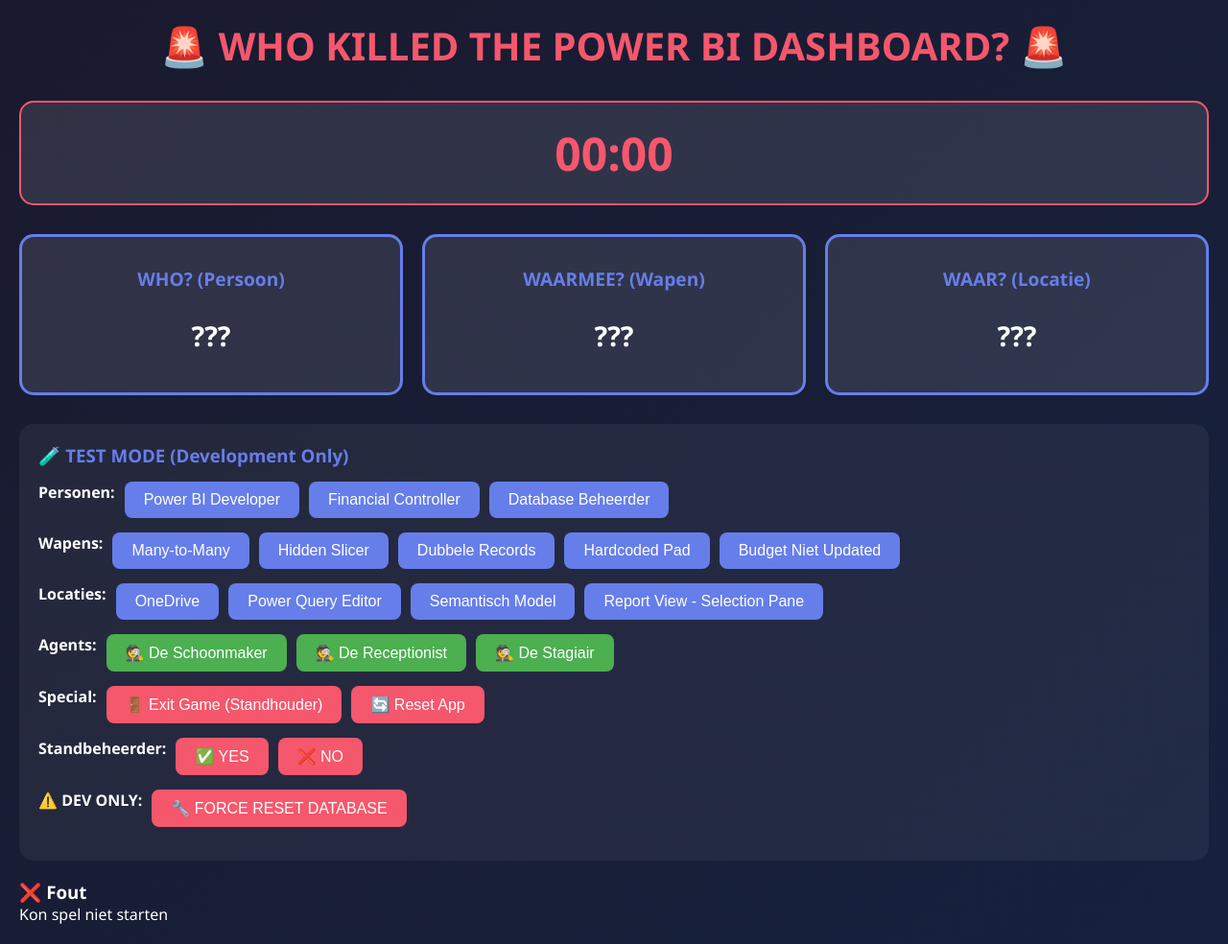
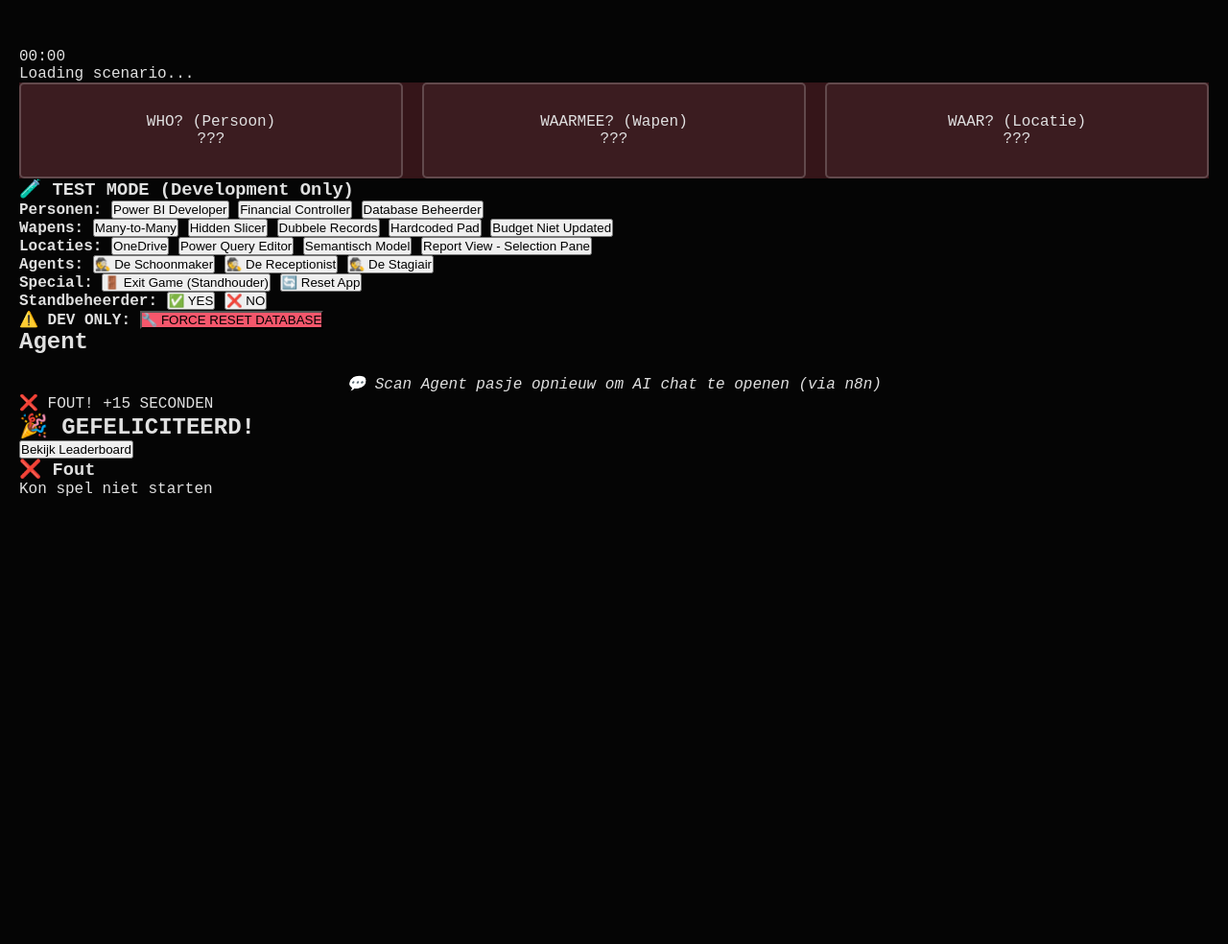
Before and after one commit to thijsjochems/another-dimension-pbig, a Flask app: page /game in a window 1280 px wide. Shown: the whole page at 96% size. After the commit the page ends 517 px from the top, so only its background shows below. Run offline with Flask 3, Linux system fonts and the light colour scheme; data that the repository does not hold is empty; parts of the project's set-up code (start-up, migrations or seed data) failed here and were passed over.

Commit message:
feat: Add retro terminal styling and leaderboard auto-redirect todo

```diff
--- a/templates/game.html
+++ b/templates/game.html
@@ -12,11 +12,12 @@
         }
 
         body {
-            font-family: 'Segoe UI', Tahoma, Geneva, Verdana, sans-serif;
-            background: linear-gradient(135deg, #1a1a2e 0%, #16213e 100%);
+            font-family: 'Courier New', Courier, monospace;
+            background-color: #050505;
             min-height: 100vh;
-            color: white;
+            color: #e0e0e0;
             padding: 20px;
+            cursor: none;
         }
 
         .game-container {
@@ -31,29 +32,35 @@
 
         h1 {
             font-size: 2.5rem;
-            color: #f5576c;
+            color: #e0e0e0;
             margin-bottom: 10px;
-        }
-
+            letter-spacing: 2px;
         .timer-box {
-            background: rgba(255, 255, 255, 0.1);
-            border: 2px solid #f5576c;
-            border-radius: 15px;
+            background: rgba(255, 255, 255, 0.05);
+            border: 2px solid rgba(255, 255, 255, 0.3);
+            border-radius: 5px;
             padding: 20px;
             font-size: 3rem;
             font-weight: bold;
+            color: #e0e0e0;
+            margin-bottom: 30px;
+            text-align: center;
+            letter-spacing: 3px;
+            text-shadow: 0 0 10px rgba(255, 255, 255, 0.3);
+        }   font-weight: bold;
             color: #f5576c;
             margin-bottom: 30px;
             text-align: center;
-        }
-
         .scenario-box {
-            background: rgba(255, 255, 255, 0.05);
-            border-radius: 15px;
+            background: rgba(255, 255, 255, 0.02);
+            border: 1px solid rgba(255, 255, 255, 0.1);
+            border-radius: 5px;
             padding: 30px;
             margin-bottom: 30px;
             line-height: 1.8;
             font-size: 1.2rem;
+            display: none; /* HIDE IN PRODUCTION - TODO: Remove before launch */
+        }   font-size: 1.2rem;
             display: none; /* HIDE IN PRODUCTION - TODO: Remove before launch */
         }
 
@@ -65,29 +72,31 @@
             display: grid;
             grid-template-columns: repeat(3, 1fr);
             gap: 20px;
-            margin-bottom: 30px;
-        }
-
         .answer-box {
-            background: rgba(255, 255, 255, 0.1);
-            border: 3px solid #667eea;
-            border-radius: 15px;
+            background: rgba(255, 255, 255, 0.03);
+            border: 2px solid rgba(255, 255, 255, 0.2);
+            border-radius: 5px;
             padding: 30px;
             text-align: center;
         }
 
         .answer-box.filled {
-            border-color: #667eea;
-            background: rgba(102, 126, 234, 0.1);
+            border-color: rgba(255, 255, 255, 0.4);
+            background: rgba(255, 255, 255, 0.05);
         }
 
         .answer-box.correct {
-            border-color: #4caf50;
-            background: rgba(76, 175, 80, 0.2);
+            border-color: #00ff00;
+            background: rgba(0, 255, 0, 0.1);
+            box-shadow: 0 0 20px rgba(0, 255, 0, 0.3);
         }
 
         .answer-box.wrong {
-            border-color: #f5576c;
+            border-color: #ff0000;
+            background: rgba(255, 0, 0, 0.1);
+            animation: shake 0.5s;
+            box-shadow: 0 0 20px rgba(255, 0, 0, 0.3);
+        }   border-color: #f5576c;
             background: rgba(245, 87, 108, 0.2);
             animation: shake 0.5s;
         }
@@ -95,14 +104,13 @@
         @keyframes shake {
             0%, 100% { transform: translateX(0); }
             25% { transform: translateX(-10px); }
-            75% { transform: translateX(10px); }
-        }
-
         .answer-label {
             font-size: 1.2rem;
             font-weight: 600;
             margin-bottom: 15px;
-            color: #667eea;
+            color: #888;
+            text-transform: uppercase;
+            letter-spacing: 2px;
         }
 
         .answer-value {
@@ -112,18 +120,20 @@
             display: flex;
             align-items: center;
             justify-content: center;
-        }
-
         .test-buttons {
-            background: rgba(255, 255, 255, 0.05);
-            border-radius: 15px;
+            background: rgba(255, 255, 255, 0.02);
+            border: 1px solid rgba(255, 255, 255, 0.1);
+            border-radius: 5px;
             padding: 20px;
             margin-bottom: 20px;
         }
 
         .test-buttons h3 {
             margin-bottom: 15px;
-            color: #667eea;
+            color: #888;
+            text-transform: uppercase;
+            letter-spacing: 2px;
+            font-size: 1rem;
         }
 
         .button-group {
@@ -134,33 +144,37 @@
         }
 
         .test-button {
-            background: #667eea;
-            color: white;
-            border: none;
+            background: rgba(255, 255, 255, 0.1);
+            color: #e0e0e0;
+            border: 1px solid rgba(255, 255, 255, 0.3);
             padding: 10px 20px;
-            border-radius: 8px;
+            border-radius: 3px;
             cursor: pointer;
             font-size: 1rem;
-            transition: transform 0.1s;
+            font-family: 'Courier New', Courier, monospace;
+            transition: all 0.2s;
         }
 
         .test-button:hover {
-            transform: scale(1.05);
-            background: #764ba2;
+            background: rgba(255, 255, 255, 0.2);
+            border-color: rgba(255, 255, 255, 0.5);
+            box-shadow: 0 0 10px rgba(255, 255, 255, 0.2);
         }
 
         .test-button.agent {
-            background: #4caf50;
+            background: rgba(0, 255, 0, 0.15);
+            border-color: #00ff00;
         }
 
         .test-button.special {
-            background: #f5576c;
+            background: rgba(255, 0, 0, 0.15);
+            border-color: #ff0000;
         }
 
         .agent-section {
-            background: rgba(76, 175, 80, 0.1);
-            border: 2px solid #4caf50;
-            border-radius: 15px;
+            background: rgba(255, 255, 255, 0.02);
+            border: 1px solid rgba(255, 255, 255, 0.2);
+            border-radius: 5px;
             padding: 20px;
             margin-bottom: 20px;
             display: none;
@@ -177,9 +191,9 @@
         }
 
         .message {
-            background: rgba(255, 255, 255, 0.05);
+            background: rgba(255, 255, 255, 0.02);
             padding: 15px;
-            border-radius: 10px;
+            border-radius: 3px;
             margin-bottom: 10px;
         }
 
@@ -188,13 +202,15 @@
             top: 50%;
             left: 50%;
             transform: translate(-50%, -50%);
-            background: rgba(245, 87, 108, 0.95);
+            background: rgba(255, 0, 0, 0.9);
+            border: 2px solid #ff0000;
             padding: 50px;
-            border-radius: 20px;
+            border-radius: 5px;
             font-size: 2rem;
             font-weight: bold;
             z-index: 1000;
             display: none;
+            box-shadow: 0 0 30px rgba(255, 0, 0, 0.5);
         }
 
         .feedback-box.show {
@@ -209,11 +225,13 @@
         }
 
         .complete-box {
-            background: rgba(76, 175, 80, 0.95);
+            background: rgba(0, 255, 0, 0.9);
+            border: 2px solid #00ff00;
             padding: 50px;
-            border-radius: 20px;
+            border-radius: 5px;
             text-align: center;
             display: none;
+            box-shadow: 0 0 30px rgba(0, 255, 0, 0.5);
         }
 
         .complete-box.show {
@@ -223,22 +241,96 @@
         .complete-box h2 {
             font-size: 3rem;
             margin-bottom: 20px;
+            color: #000;
         }
 
         .complete-box p {
             font-size: 1.5rem;
             margin-bottom: 30px;
+            color: #000;
         }
 
         .big-button {
-            background: white;
-            color: #4caf50;
-            border: none;
+            background: #000;
+            color: #00ff00;
+            border: 2px solid #00ff00;
             padding: 20px 50px;
-            border-radius: 10px;
+            border-radius: 3px;
             font-size: 1.5rem;
             font-weight: bold;
+            font-family: 'Courier New', Courier, monospace;
             cursor: pointer;
+            transition: all 0.2s;
+        }
+
+        .big-button:hover {
+            background: #00ff00;
+            color: #000;
+            box-shadow: 0 0 20px rgba(0, 255, 0, 0.5);
+        }
+
+        /* Notification bar styling */
+        .notification-bar {
+            position: fixed;
+            bottom: -200px;
+            left: 0;
+            right: 0;
+            background: rgba(0, 0, 0, 0.95);
+            border-top: 2px solid rgba(255, 255, 255, 0.3);
+            padding: 30px;
+            text-align: center;
+            z-index: 2000;
+            transition: bottom 0.3s ease;
+            font-family: 'Courier New', Courier, monospace;
+        }
+
+        .notification-bar.show {
+            bottom: 0;
+        }
+
+        .notification-bar.error {
+            border-top-color: #ff0000;
+        }
+
+        .notification-bar.success {
+            border-top-color: #00ff00;
+        }
+
+        .notification-message {
+            font-size: 1.5rem;
+            margin-bottom: 20px;
+            letter-spacing: 1px;
+        }
+
+        .notification-buttons {
+            display: flex;
+            gap: 20px;
+            justify-content: center;
+        }
+
+        .notification-btn {
+            padding: 15px 40px;
+            font-size: 1.2rem;
+            font-family: 'Courier New', Courier, monospace;
+            border: 2px solid rgba(255, 255, 255, 0.3);
+            background: rgba(255, 255, 255, 0.1);
+            color: #e0e0e0;
+            border-radius: 3px;
+            cursor: pointer;
+            transition: all 0.2s;
+        }
+
+        .notification-btn:hover {
+            background: rgba(255, 255, 255, 0.2);
+            box-shadow: 0 0 10px rgba(255, 255, 255, 0.3);
+        }
+
+        .notification-btn.yes {
+            border-color: #00ff00;
+        }
+
+        .notification-btn.no {
+            border-color: #ff0000;
         }
     </style>
 </head>
```
